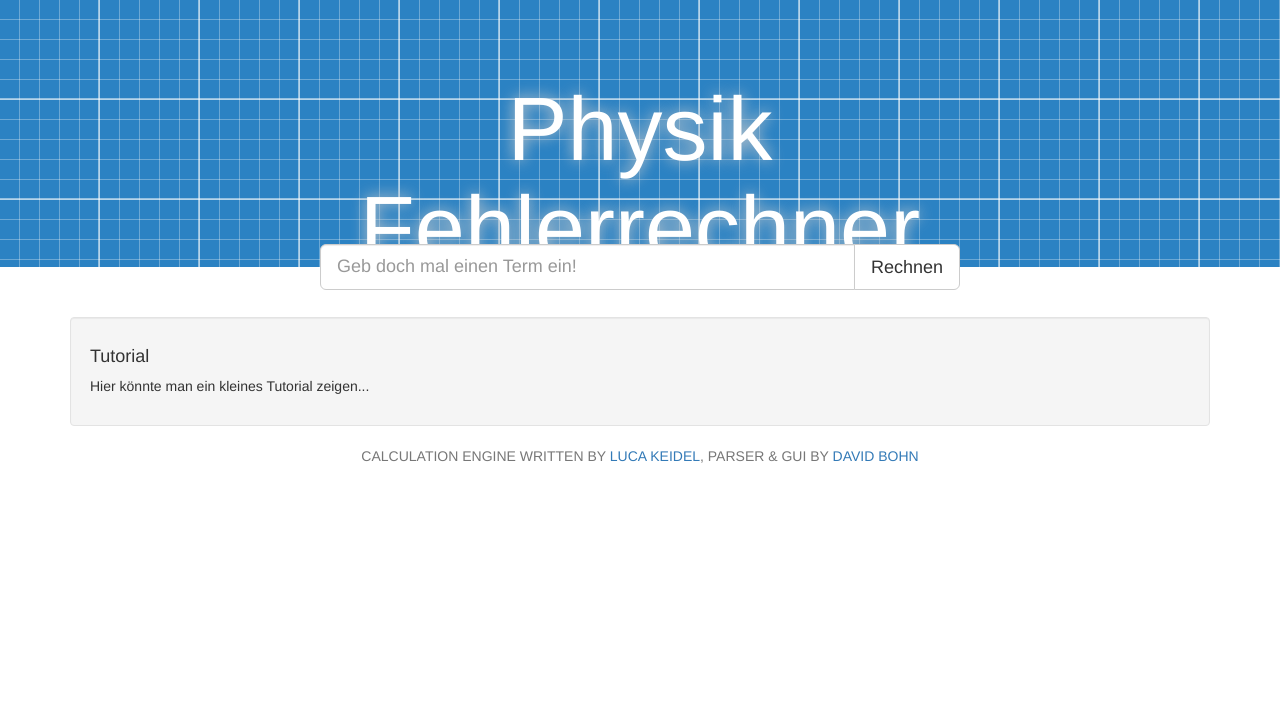
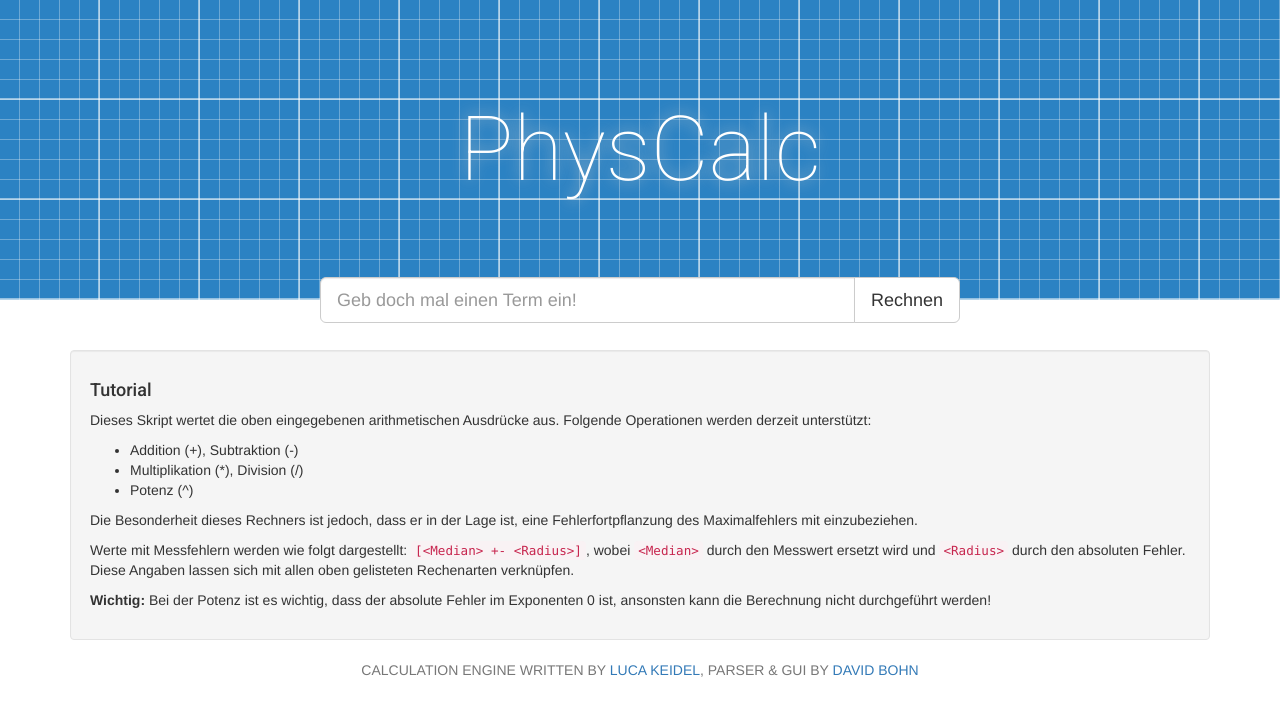
Before and after one commit to dbohn/physCalc, a website with bundled scripts: page web/index.html in a window 1280 px wide. Built offline with nearby package versions, Linux system fonts and the light colour scheme.

Commit message:
Fixed some display issues

```diff
--- a/less/app.less
+++ b/less/app.less
@@ -2,22 +2,12 @@
 
 @base:#269;
 
-html {
-	height: 100%;
-}
-
-body {
-	display: flex;
-	flex-direction: column;
-	height: 100%;
-}
+@headings-font-family: 'Roboto';
 
 .top {
 	// background-color:#269;
 	//padding: 20px;
 	text-align: center;
-	flex-grow: 1;
-	flex-basis: 33%;
 	background-color: lighten(@base, 10%);
 	background-image: linear-gradient(rgba(255,255,255,.5) 2px, transparent 2px),
 	linear-gradient(90deg, rgba(255,255,255,.5) 2px, transparent 2px),
@@ -26,17 +16,19 @@ body {
 	background-size:100px 100px, 100px 100px, 20px 20px, 20px 20px;
 	background-position:-2px -2px, -2px -2px, -1px -1px, -1px -1px;
 	h1 {
-		margin: 0;
 		font-size: @font-size-h1*2.5;
-		display: inline;
 		position: absolute;
 		width: 50%;
-		top: 10vh;
-		left: 25%;
+		 margin: auto;
+  position: absolute;
+  top: 0; left: 0; bottom: 0; right: 0;
 		color: #fff;
 		font-weight: 100;
 		text-shadow: 0 0 15px #ccc;
+		height: 100px;
+
 	}
+	height: 300px;
 	position: relative;
 
 	.inputfield {
@@ -47,8 +39,6 @@ body {
 	}
 }
 .bottom {
-	flex-basis: 66%;
-	flex-grow: 2;
 	padding-top: 50px;
 
 	.result_container {
--- a/web/index.html
+++ b/web/index.html
@@ -4,10 +4,11 @@
 	<meta charset="UTF-8">
 	<title>Physik Fehlerrechner</title>
 	<link rel="stylesheet" href="css/app.css">
+	<link href='http://fonts.googleapis.com/css?family=Roboto:500,100,300,400' rel='stylesheet' type='text/css'>
 </head>
 <body>
 <div class="top">
-	<h1>Physik Fehlerrechner</h1>
+	<h1>PhysCalc</h1>
 	<div class="inputfield">
 		<form name="calculator_input">
 			<div class="input-group input-group-lg">
@@ -28,7 +29,15 @@
 						<h2 class="result">e=(<span class="median">5</span> &#177; <span class="radius">0.2</span>) &delta;e=<span class="rel_error">0.04</span></h2>
 					</div>
 					<h4>Tutorial</h4>
-					<p>Hier könnte man ein kleines Tutorial zeigen...</p>
+					<p>Dieses Skript wertet die oben eingegebenen arithmetischen Ausdrücke aus. Folgende Operationen werden derzeit unterstützt:</p>
+					<ul>
+						<li>Addition (+), Subtraktion (-)</li>
+						<li>Multiplikation (*), Division (/)</li>
+						<li>Potenz (^)</li>
+					</ul>
+					<p>Die Besonderheit dieses Rechners ist jedoch, dass er in der Lage ist, eine Fehlerfortpflanzung des Maximalfehlers mit einzubeziehen.</p>
+					<p>Werte mit Messfehlern werden wie folgt dargestellt: <code>[&lt;Median&gt; +- &lt;Radius&gt;]</code>, wobei <code>&lt;Median&gt;</code> durch den Messwert ersetzt wird und <code>&lt;Radius&gt;</code> durch den absoluten Fehler. Diese Angaben lassen sich mit allen oben gelisteten Rechenarten verknüpfen.</p>
+					<p><strong>Wichtig: </strong> Bei der Potenz ist es wichtig, dass der absolute Fehler im Exponenten 0 ist, ansonsten kann die Berechnung nicht durchgeführt werden!</p>
 				</div>
 			</div>
 		</div>
```
Also changed, not shown: web/css/app.css, 1 other file.
